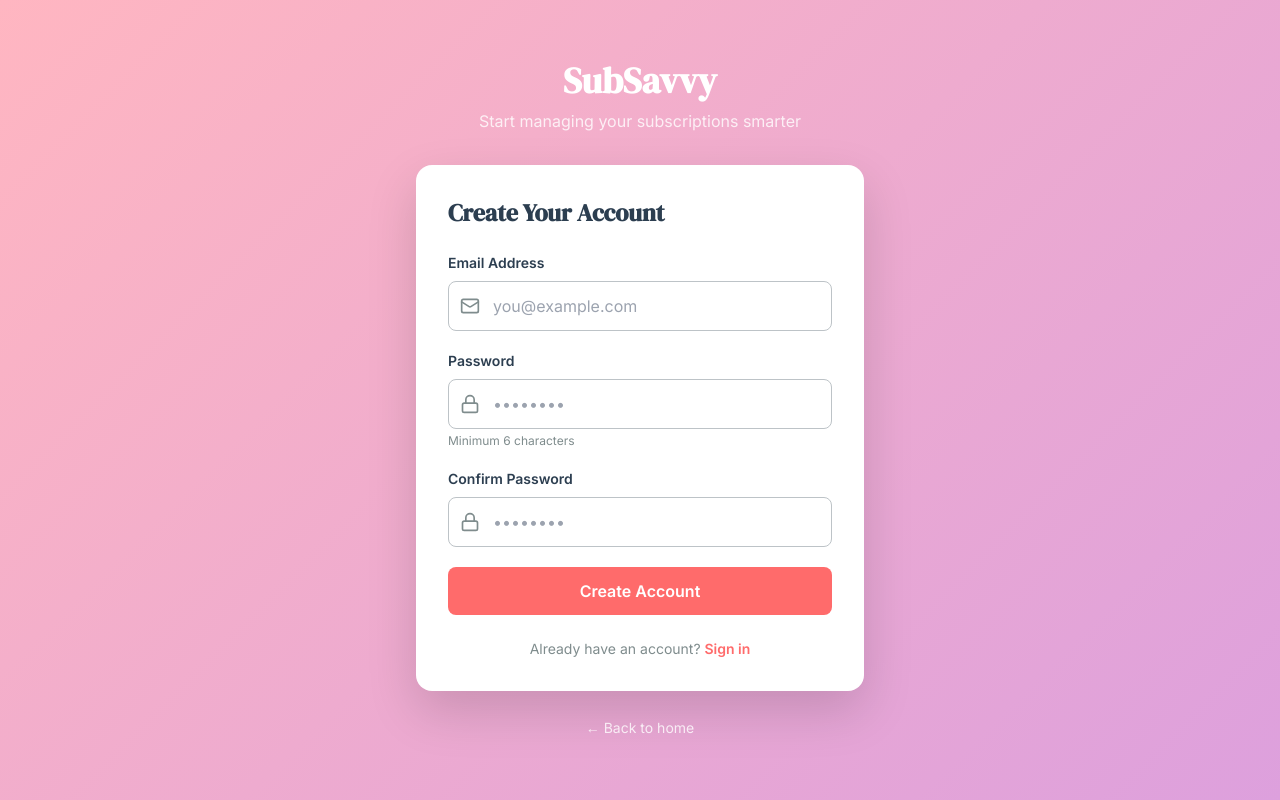
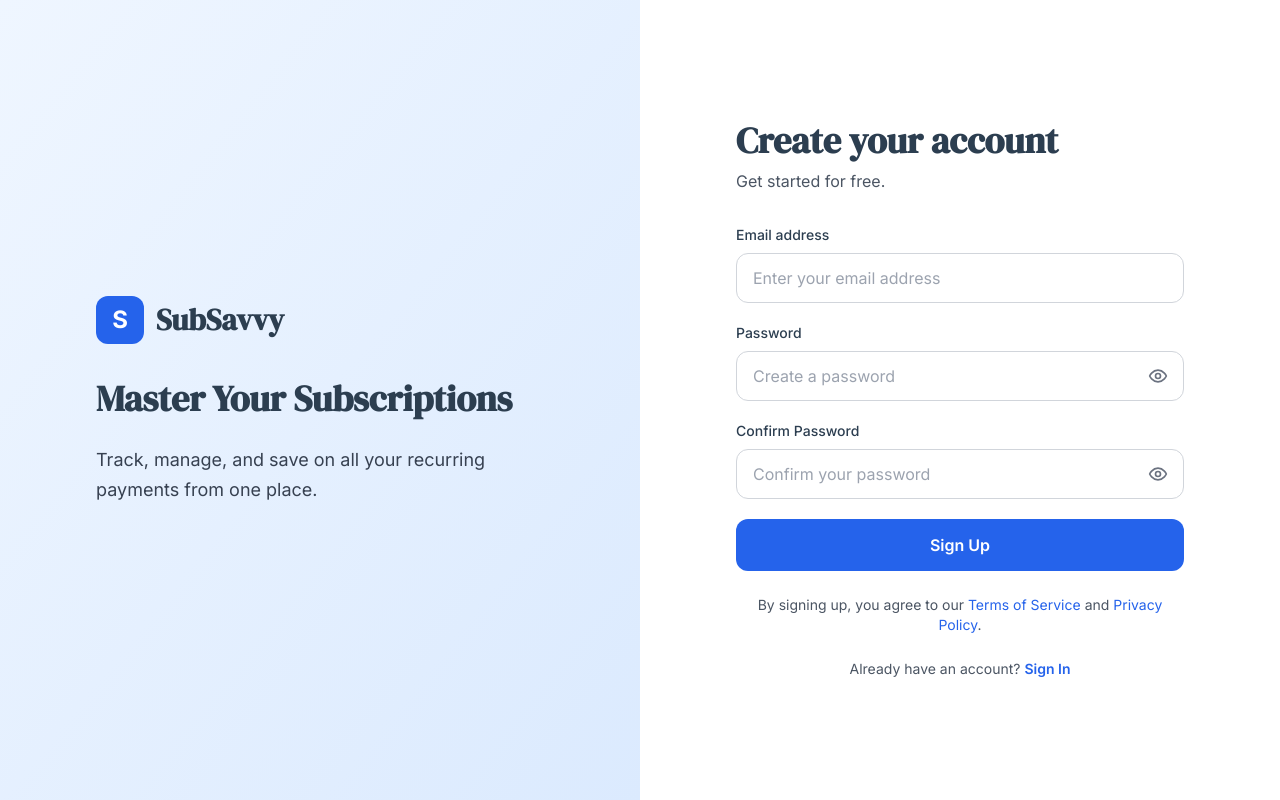
Before and after one commit to SahuDilip1356/SubSevvy, a React (Vite) app: page /signup in a window 1280 px wide. Built offline with nearby package versions, Linux system fonts and the light colour scheme; no server answers.

Commit message:
Updated Signup.tsx

```diff
--- a/src/pages/Login.tsx
+++ b/src/pages/Login.tsx
@@ -1,11 +1,12 @@
 import { useState } from 'react';
 import { useNavigate, Link } from 'react-router-dom';
 import { useAuth } from '../contexts/AuthContext';
-import { Mail, Lock, AlertCircle, Loader2 } from 'lucide-react';
+import { AlertCircle, Loader2, Eye, EyeOff } from 'lucide-react';
 
 export default function Login() {
   const [email, setEmail] = useState('');
   const [password, setPassword] = useState('');
+  const [showPassword, setShowPassword] = useState(false);
   const [error, setError] = useState('');
   const [loading, setLoading] = useState(false);
   const { signIn } = useAuth();
@@ -27,24 +28,44 @@ export default function Login() {
   };
 
   return (
-    <div className="min-h-screen bg-gradient-hero flex items-center justify-center px-6 py-12">
-      <div className="w-full max-w-md">
-        <div className="text-center mb-8">
-          <Link to="/" className="inline-block">
-            <h1 className="text-4xl font-serif font-bold text-white mb-2">
-              SubSavvy
-            </h1>
-          </Link>
-          <p className="text-white/80">Welcome back! Sign in to your account</p>
+    <div className="min-h-screen flex">
+      <div className="hidden lg:flex lg:w-1/2 bg-gradient-to-br from-blue-50 to-blue-100 items-center justify-center p-12">
+        <div className="max-w-md">
+          <div className="flex items-center gap-3 mb-8">
+            <div className="w-12 h-12 bg-blue-600 rounded-xl flex items-center justify-center">
+              <span className="text-2xl text-white font-bold">S</span>
+            </div>
+            <h1 className="text-3xl font-bold text-dark">SubSavvy</h1>
+          </div>
+          <h2 className="text-4xl font-bold text-dark mb-6 leading-tight">
+            Master Your Subscriptions
+          </h2>
+          <p className="text-lg text-gray-700 leading-relaxed">
+            Track, manage, and save on all your recurring payments from one place.
+          </p>
+        </div>
       </div>
 
-        <div className="bg-white rounded-2xl shadow-xl p-8">
-          <h2 className="text-2xl font-serif font-bold text-dark mb-6">
-            Sign In
+      <div className="w-full lg:w-1/2 flex items-center justify-center p-6 lg:p-12 bg-white">
+        <div className="w-full max-w-md">
+          <div className="lg:hidden text-center mb-8">
+            <Link to="/" className="inline-flex items-center gap-2 mb-4">
+              <div className="w-10 h-10 bg-blue-600 rounded-xl flex items-center justify-center">
+                <span className="text-xl text-white font-bold">S</span>
+              </div>
+              <h1 className="text-2xl font-bold text-dark">SubSavvy</h1>
+            </Link>
+          </div>
+
+          <div className="mb-8">
+            <h2 className="text-3xl lg:text-4xl font-bold text-dark mb-2">
+              Sign in to your account
             </h2>
+            <p className="text-gray-600">Welcome back!</p>
+          </div>
 
           {error && (
-            <div className="mb-6 p-4 bg-red-50 border border-red-200 rounded-lg flex items-start gap-3">
+            <div className="mb-6 p-4 bg-red-50 border border-red-200 rounded-xl flex items-start gap-3">
               <AlertCircle className="w-5 h-5 text-red-600 flex-shrink-0 mt-0.5" />
               <p className="text-sm text-red-800">{error}</p>
             </div>
@@ -52,52 +73,49 @@ export default function Login() {
 
           <form onSubmit={handleSubmit} className="space-y-5">
             <div>
-              <label
-                htmlFor="email"
-                className="block text-sm font-semibold text-dark mb-2"
-              >
-                Email Address
+              <label htmlFor="email" className="block text-sm font-medium text-dark mb-2">
+                Email address
               </label>
-              <div className="relative">
-                <Mail className="absolute left-3 top-1/2 -translate-y-1/2 w-5 h-5 text-gray" />
               <input
                 id="email"
                 type="email"
                 value={email}
                 onChange={(e) => setEmail(e.target.value)}
                 required
-                  className="w-full pl-11 pr-4 py-3 border border-gray-lighter rounded-lg focus:outline-none focus:ring-2 focus:ring-coral focus:border-transparent"
-                  placeholder="you@example.com"
+                className="w-full px-4 py-3 border border-gray-300 rounded-xl focus:outline-none focus:ring-2 focus:ring-blue-500 focus:border-transparent text-base"
+                placeholder="Enter your email address"
               />
-              </div>
             </div>
 
             <div>
-              <label
-                htmlFor="password"
-                className="block text-sm font-semibold text-dark mb-2"
-              >
+              <label htmlFor="password" className="block text-sm font-medium text-dark mb-2">
                 Password
               </label>
               <div className="relative">
-                <Lock className="absolute left-3 top-1/2 -translate-y-1/2 w-5 h-5 text-gray" />
                 <input
                   id="password"
-                  type="password"
+                  type={showPassword ? 'text' : 'password'}
                   value={password}
                   onChange={(e) => setPassword(e.target.value)}
                   required
                   minLength={6}
-                  className="w-full pl-11 pr-4 py-3 border border-gray-lighter rounded-lg focus:outline-none focus:ring-2 focus:ring-coral focus:border-transparent"
-                  placeholder="••••••••"
+                  className="w-full px-4 py-3 border border-gray-300 rounded-xl focus:outline-none focus:ring-2 focus:ring-blue-500 focus:border-transparent text-base pr-12"
+                  placeholder="Enter your password"
                 />
+                <button
+                  type="button"
+                  onClick={() => setShowPassword(!showPassword)}
+                  className="absolute right-4 top-1/2 -translate-y-1/2 text-gray-500 hover:text-gray-700"
+                >
+                  {showPassword ? <EyeOff className="w-5 h-5" /> : <Eye className="w-5 h-5" />}
+                </button>
               </div>
             </div>
 
             <button
               type="submit"
               disabled={loading}
-              className="w-full bg-coral text-white py-3 rounded-lg font-semibold hover:bg-coral-dark transition-all hover:shadow-lg disabled:opacity-50 disabled:cursor-not-allowed flex items-center justify-center gap-2"
+              className="w-full bg-blue-600 text-white py-3.5 rounded-xl font-semibold hover:bg-blue-700 transition-colors disabled:opacity-50 disabled:cursor-not-allowed flex items-center justify-center gap-2 text-base"
             >
               {loading ? (
                 <>
@@ -110,26 +128,12 @@ export default function Login() {
             </button>
           </form>
 
-          <div className="mt-6 text-center">
-            <p className="text-sm text-gray">
+          <div className="mt-6 text-center text-sm text-gray-600">
             Don't have an account?{' '}
-              <Link
-                to="/signup"
-                className="text-coral font-semibold hover:text-coral-dark transition-colors"
-              >
-                Sign up for free
+            <Link to="/signup" className="text-blue-600 font-semibold hover:underline">
+              Sign Up
             </Link>
-            </p>
           </div>
-        </div>
-
-        <div className="text-center mt-6">
-          <Link
-            to="/"
-            className="text-white/80 hover:text-white text-sm transition-colors"
-          >
-            ← Back to home
-          </Link>
         </div>
       </div>
     </div>
--- a/src/pages/Signup.tsx
+++ b/src/pages/Signup.tsx
@@ -1,15 +1,16 @@
 import { useState } from 'react';
 import { useNavigate, Link } from 'react-router-dom';
 import { useAuth } from '../contexts/AuthContext';
-import { Mail, Lock, AlertCircle, Loader2, CheckCircle } from 'lucide-react';
+import { AlertCircle, Loader2, Eye, EyeOff } from 'lucide-react';
 
 export default function Signup() {
   const [email, setEmail] = useState('');
   const [password, setPassword] = useState('');
   const [confirmPassword, setConfirmPassword] = useState('');
+  const [showPassword, setShowPassword] = useState(false);
+  const [showConfirmPassword, setShowConfirmPassword] = useState(false);
   const [error, setError] = useState('');
   const [loading, setLoading] = useState(false);
-  const [success, setSuccess] = useState(false);
   const { signUp } = useAuth();
   const navigate = useNavigate();
 
@@ -36,58 +37,49 @@ export default function Signup() {
       setError(error.message);
       setLoading(false);
     } else {
-      setSuccess(true);
-      setLoading(false);
-      setTimeout(() => {
       navigate('/dashboard');
-      }, 2000);
     }
   };
 
-  if (success) {
   return (
-      <div className="min-h-screen bg-gradient-hero flex items-center justify-center px-6 py-12">
-        <div className="w-full max-w-md">
-          <div className="bg-white rounded-2xl shadow-xl p-8 text-center">
-            <div className="w-16 h-16 bg-green-100 rounded-full flex items-center justify-center mx-auto mb-4">
-              <CheckCircle className="w-10 h-10 text-green-600" />
+    <div className="min-h-screen flex">
+      <div className="hidden lg:flex lg:w-1/2 bg-gradient-to-br from-blue-50 to-blue-100 items-center justify-center p-12">
+        <div className="max-w-md">
+          <div className="flex items-center gap-3 mb-8">
+            <div className="w-12 h-12 bg-blue-600 rounded-xl flex items-center justify-center">
+              <span className="text-2xl text-white font-bold">S</span>
             </div>
-            <h2 className="text-2xl font-serif font-bold text-dark mb-2">
-              Account Created!
+            <h1 className="text-3xl font-bold text-dark">SubSavvy</h1>
+          </div>
+          <h2 className="text-4xl font-bold text-dark mb-6 leading-tight">
+            Master Your Subscriptions
           </h2>
-            <p className="text-gray mb-6">
-              Welcome to SubSavvy! Redirecting to your dashboard...
+          <p className="text-lg text-gray-700 leading-relaxed">
+            Track, manage, and save on all your recurring payments from one place.
           </p>
-            <div className="flex justify-center">
-              <Loader2 className="w-6 h-6 animate-spin text-coral" />
         </div>
       </div>
+
+      <div className="w-full lg:w-1/2 flex items-center justify-center p-6 lg:p-12 bg-white">
+        <div className="w-full max-w-md">
+          <div className="lg:hidden text-center mb-8">
+            <Link to="/" className="inline-flex items-center gap-2 mb-4">
+              <div className="w-10 h-10 bg-blue-600 rounded-xl flex items-center justify-center">
+                <span className="text-xl text-white font-bold">S</span>
               </div>
-      </div>
-    );
-  }
-
-  return (
-    <div className="min-h-screen bg-gradient-hero flex items-center justify-center px-6 py-12">
-      <div className="w-full max-w-md">
-        <div className="text-center mb-8">
-          <Link to="/" className="inline-block">
-            <h1 className="text-4xl font-serif font-bold text-white mb-2">
-              SubSavvy
-            </h1>
+              <h1 className="text-2xl font-bold text-dark">SubSavvy</h1>
             </Link>
-          <p className="text-white/80">
-            Start managing your subscriptions smarter
-          </p>
           </div>
 
-        <div className="bg-white rounded-2xl shadow-xl p-8">
-          <h2 className="text-2xl font-serif font-bold text-dark mb-6">
-            Create Your Account
+          <div className="mb-8">
+            <h2 className="text-3xl lg:text-4xl font-bold text-dark mb-2">
+              Create your account
             </h2>
+            <p className="text-gray-600">Get started for free.</p>
+          </div>
 
           {error && (
-            <div className="mb-6 p-4 bg-red-50 border border-red-200 rounded-lg flex items-start gap-3">
+            <div className="mb-6 p-4 bg-red-50 border border-red-200 rounded-xl flex items-start gap-3">
               <AlertCircle className="w-5 h-5 text-red-600 flex-shrink-0 mt-0.5" />
               <p className="text-sm text-red-800">{error}</p>
             </div>
@@ -95,77 +87,74 @@ export default function Signup() {
 
           <form onSubmit={handleSubmit} className="space-y-5">
             <div>
-              <label
-                htmlFor="email"
-                className="block text-sm font-semibold text-dark mb-2"
-              >
-                Email Address
+              <label htmlFor="email" className="block text-sm font-medium text-dark mb-2">
+                Email address
               </label>
-              <div className="relative">
-                <Mail className="absolute left-3 top-1/2 -translate-y-1/2 w-5 h-5 text-gray" />
               <input
                 id="email"
                 type="email"
                 value={email}
                 onChange={(e) => setEmail(e.target.value)}
                 required
-                  className="w-full pl-11 pr-4 py-3 border border-gray-lighter rounded-lg focus:outline-none focus:ring-2 focus:ring-coral focus:border-transparent"
-                  placeholder="you@example.com"
+                className="w-full px-4 py-3 border border-gray-300 rounded-xl focus:outline-none focus:ring-2 focus:ring-blue-500 focus:border-transparent text-base"
+                placeholder="Enter your email address"
               />
+            </div>
+
+            <div>
+              <label htmlFor="password" className="block text-sm font-medium text-dark mb-2">
+                Password
+              </label>
+              <div className="relative">
+                <input
+                  id="password"
+                  type={showPassword ? 'text' : 'password'}
+                  value={password}
+                  onChange={(e) => setPassword(e.target.value)}
+                  required
+                  minLength={6}
+                  className="w-full px-4 py-3 border border-gray-300 rounded-xl focus:outline-none focus:ring-2 focus:ring-blue-500 focus:border-transparent text-base pr-12"
+                  placeholder="Create a password"
+                />
+                <button
+                  type="button"
+                  onClick={() => setShowPassword(!showPassword)}
+                  className="absolute right-4 top-1/2 -translate-y-1/2 text-gray-500 hover:text-gray-700"
+                >
+                  {showPassword ? <EyeOff className="w-5 h-5" /> : <Eye className="w-5 h-5" />}
+                </button>
               </div>
             </div>
 
             <div>
-              <label
-                htmlFor="password"
-                className="block text-sm font-semibold text-dark mb-2"
-              >
-                Password
-              </label>
-              <div className="relative">
-                <Lock className="absolute left-3 top-1/2 -translate-y-1/2 w-5 h-5 text-gray" />
-                <input
-                  id="password"
-                  type="password"
-                  value={password}
-                  onChange={(e) => setPassword(e.target.value)}
-                  required
-                  minLength={6}
-                  className="w-full pl-11 pr-4 py-3 border border-gray-lighter rounded-lg focus:outline-none focus:ring-2 focus:ring-coral focus:border-transparent"
-                  placeholder="••••••••"
-                />
-              </div>
-              <p className="text-xs text-gray mt-1">
-                Minimum 6 characters
-              </p>
-            </div>
-
-            <div>
-              <label
-                htmlFor="confirmPassword"
-                className="block text-sm font-semibold text-dark mb-2"
-              >
+              <label htmlFor="confirmPassword" className="block text-sm font-medium text-dark mb-2">
                 Confirm Password
               </label>
               <div className="relative">
-                <Lock className="absolute left-3 top-1/2 -translate-y-1/2 w-5 h-5 text-gray" />
                 <input
                   id="confirmPassword"
-                  type="password"
+                  type={showConfirmPassword ? 'text' : 'password'}
                   value={confirmPassword}
                   onChange={(e) => setConfirmPassword(e.target.value)}
                   required
                   minLength={6}
-                  className="w-full pl-11 pr-4 py-3 border border-gray-lighter rounded-lg focus:outline-none focus:ring-2 focus:ring-coral focus:border-transparent"
-                  placeholder="••••••••"
+                  className="w-full px-4 py-3 border border-gray-300 rounded-xl focus:outline-none focus:ring-2 focus:ring-blue-500 focus:border-transparent text-base pr-12"
+                  placeholder="Confirm your password"
                 />
+                <button
+                  type="button"
+                  onClick={() => setShowConfirmPassword(!showConfirmPassword)}
+                  className="absolute right-4 top-1/2 -translate-y-1/2 text-gray-500 hover:text-gray-700"
+                >
+                  {showConfirmPassword ? <EyeOff className="w-5 h-5" /> : <Eye className="w-5 h-5" />}
+                </button>
               </div>
             </div>
 
             <button
               type="submit"
               disabled={loading}
-              className="w-full bg-coral text-white py-3 rounded-lg font-semibold hover:bg-coral-dark transition-all hover:shadow-lg disabled:opacity-50 disabled:cursor-not-allowed flex items-center justify-center gap-2"
+              className="w-full bg-blue-600 text-white py-3.5 rounded-xl font-semibold hover:bg-blue-700 transition-colors disabled:opacity-50 disabled:cursor-not-allowed flex items-center justify-center gap-2 text-base"
             >
               {loading ? (
                 <>
@@ -173,31 +162,29 @@ export default function Signup() {
                   Creating account...
                 </>
               ) : (
-                'Create Account'
+                'Sign Up'
               )}
             </button>
           </form>
 
-          <div className="mt-6 text-center">
-            <p className="text-sm text-gray">
-              Already have an account?{' '}
-              <Link
-                to="/login"
-                className="text-coral font-semibold hover:text-coral-dark transition-colors"
-              >
-                Sign in
-              </Link>
-            </p>
-          </div>
+          <div className="mt-6 text-center text-sm text-gray-600">
+            By signing up, you agree to our{' '}
+            <a href="#" className="text-blue-600 hover:underline">
+              Terms of Service
+            </a>{' '}
+            and{' '}
+            <a href="#" className="text-blue-600 hover:underline">
+              Privacy Policy
+            </a>
+            .
           </div>
 
-        <div className="text-center mt-6">
-          <Link
-            to="/"
-            className="text-white/80 hover:text-white text-sm transition-colors"
-          >
-            ← Back to home
+          <div className="mt-6 text-center text-sm text-gray-600">
+            Already have an account?{' '}
+            <Link to="/login" className="text-blue-600 font-semibold hover:underline">
+              Sign In
             </Link>
+          </div>
         </div>
       </div>
     </div>
```
Lines whose indentation alone changed are shown as unchanged.
